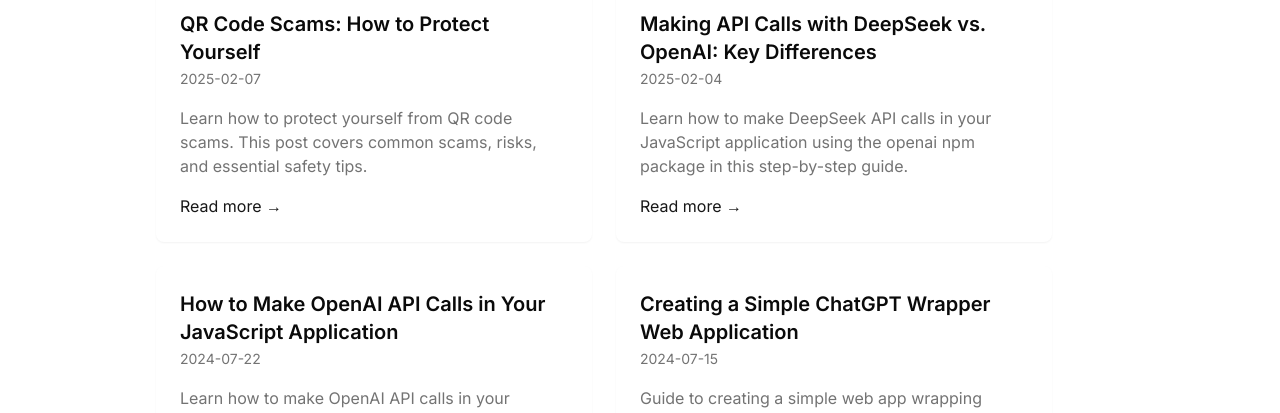
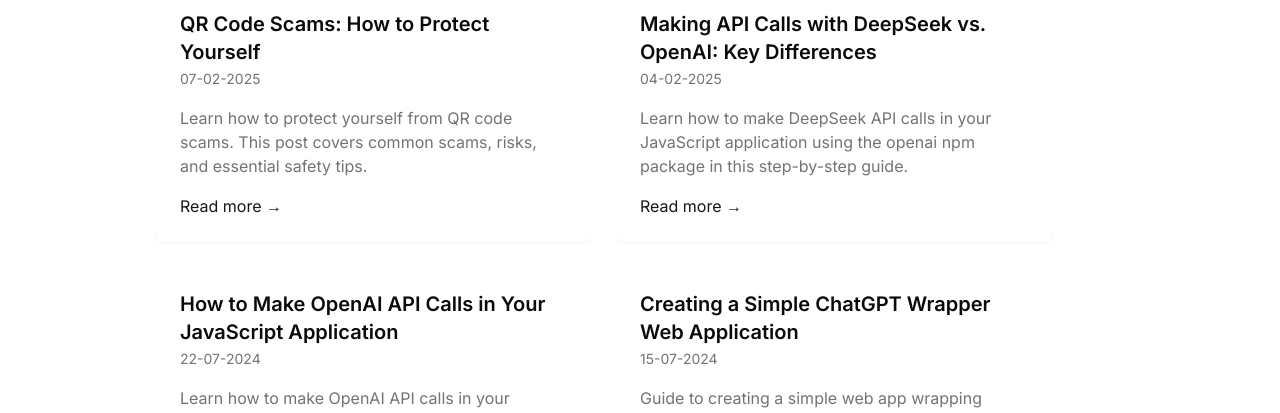
Before and after one commit to Buddhsen-tripathi/Portfolio, a Next.js app in the folder 2.0/: page /blogs in a window 1280 px wide. Shown: the part 322-735 px from the top of the page. Built offline with nearby package versions, Linux system fonts and the light colour scheme.

Commit message:
fixing date issues

```diff
--- a/2.0/app/blogs/posts/creating-a-simple-chatgpt-wrapper-web-application.mdx
+++ b/2.0/app/blogs/posts/creating-a-simple-chatgpt-wrapper-web-application.mdx
@@ -1,7 +1,7 @@
 ---
 title: "Creating a Simple ChatGPT Wrapper Web Application"
 excerpt: "Guide to creating a simple web app wrapping around OpenAI’s ChatGPT API using Flask, HTML, CSS, and JavaScript."
-date: "2024-07-15"
+date: "15-07-2024"
 slug: creating-a-simple-chatgpt-wrapper-web-application
 
 ---
--- a/2.0/app/blogs/posts/how-to-make-deepseek-api-calls-in-your-javascript-application.mdx
+++ b/2.0/app/blogs/posts/how-to-make-deepseek-api-calls-in-your-javascript-application.mdx
@@ -1,7 +1,7 @@
 ---
 title: "Making API Calls with DeepSeek vs. OpenAI: Key Differences"
 excerpt: "Learn how to make DeepSeek API calls in your JavaScript application using the openai npm package in this step-by-step guide."
-date: "2025-02-04"
+date: "04-02-2025"
 slug: how-to-make-deepseek-api-calls-in-your-javascript-application
 
 ---
--- a/2.0/app/blogs/posts/how-to-make-openai-api-calls-in-your-javascript-application.mdx
+++ b/2.0/app/blogs/posts/how-to-make-openai-api-calls-in-your-javascript-application.mdx
@@ -1,7 +1,7 @@
 ---
 title: "How to Make OpenAI API Calls in Your JavaScript Application"
 excerpt: "Learn how to make OpenAI API calls in your JavaScript application using the `openai-api-helper` npm package in this step-by-step guide."
-date: "2024-07-22"
+date: "22-07-2024"
 slug: how-to-make-openai-api-calls-in-your-javascript-application
 
 ---
--- a/2.0/app/blogs/posts/protecting-yourself-from-qr-code-scams.mdx
+++ b/2.0/app/blogs/posts/protecting-yourself-from-qr-code-scams.mdx
@@ -1,7 +1,7 @@
 ---
 title: "QR Code Scams: How to Protect Yourself"
 excerpt: "Learn how to protect yourself from QR code scams. This post covers common scams, risks, and essential safety tips."
-date: "2025-02-07"
+date: "07-02-2025"
 slug: protecting-yourself-from-qr-code-scams
 
 ---
--- a/2.0/app/blogs/utils.ts
+++ b/2.0/app/blogs/utils.ts
@@ -7,6 +7,11 @@ export type BlogPost = {
   title: string
   date: string
   excerpt: string
+}
+
+function convertDateFormat(dateStr: string): string {
+  const [dd, mm, yyyy] = dateStr.split("-").map(Number);
+  return `${yyyy}-${mm.toString().padStart(2, "0")}-${dd.toString().padStart(2, "0")}`;
 }
 
 export function getAllBlogPosts(): BlogPost[] {
@@ -27,5 +32,10 @@ export function getAllBlogPosts(): BlogPost[] {
         excerpt: data.excerpt,
       }
     })
-    .sort((a, b) => new Date(b.date).getTime() - new Date(a.date).getTime())
+    .sort((a, b) => {
+      // Convert dates for sorting
+      const dateA = new Date(convertDateFormat(a.date)).getTime();
+      const dateB = new Date(convertDateFormat(b.date)).getTime();
+      return dateB - dateA;
+    });
 }
```
